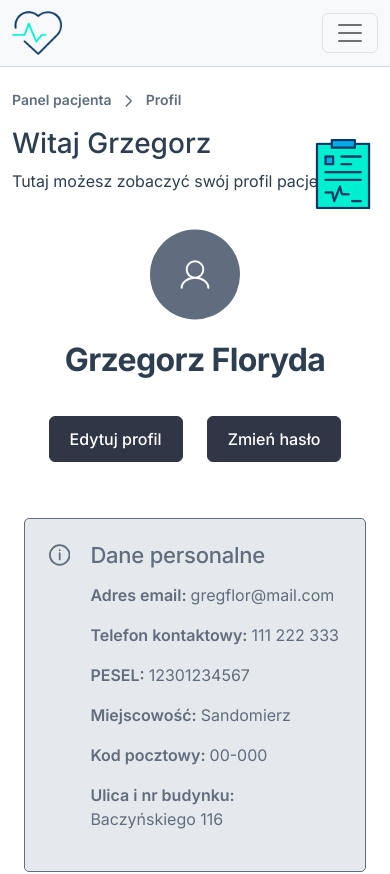
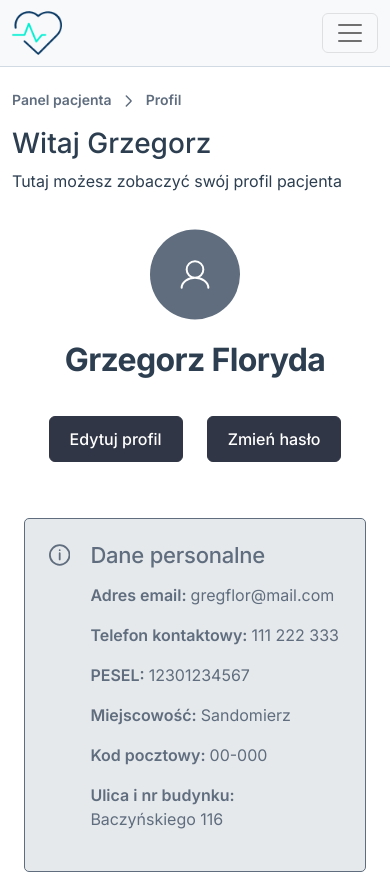
Before and after one commit to kacperrymkiewicz/StudentClinic-Vue, a Vue app in the folder frontend/: page /profil in a window 390 px wide. Shown: the top 874 px of the page. Built offline with nearby package versions, Linux system fonts and the light colour scheme.

Commit message:
fix HelloMessage styling

```diff
--- a/frontend/src/components/HelloMessage.vue
+++ b/frontend/src/components/HelloMessage.vue
@@ -82,9 +82,8 @@ div {
         font-size: 28px;
     }
 
-    p.hello-message {
-        font-weight: 400;
-        font-size: 16px;
+    p.info {
+        text-align: left;
     }
 
     img {
@@ -92,6 +91,10 @@ div {
         position: absolute;
         bottom: 0;
         right: 0;
+
+        @media (max-width: 768px) {
+            display: none;
+        }
     }
 
 }
```
